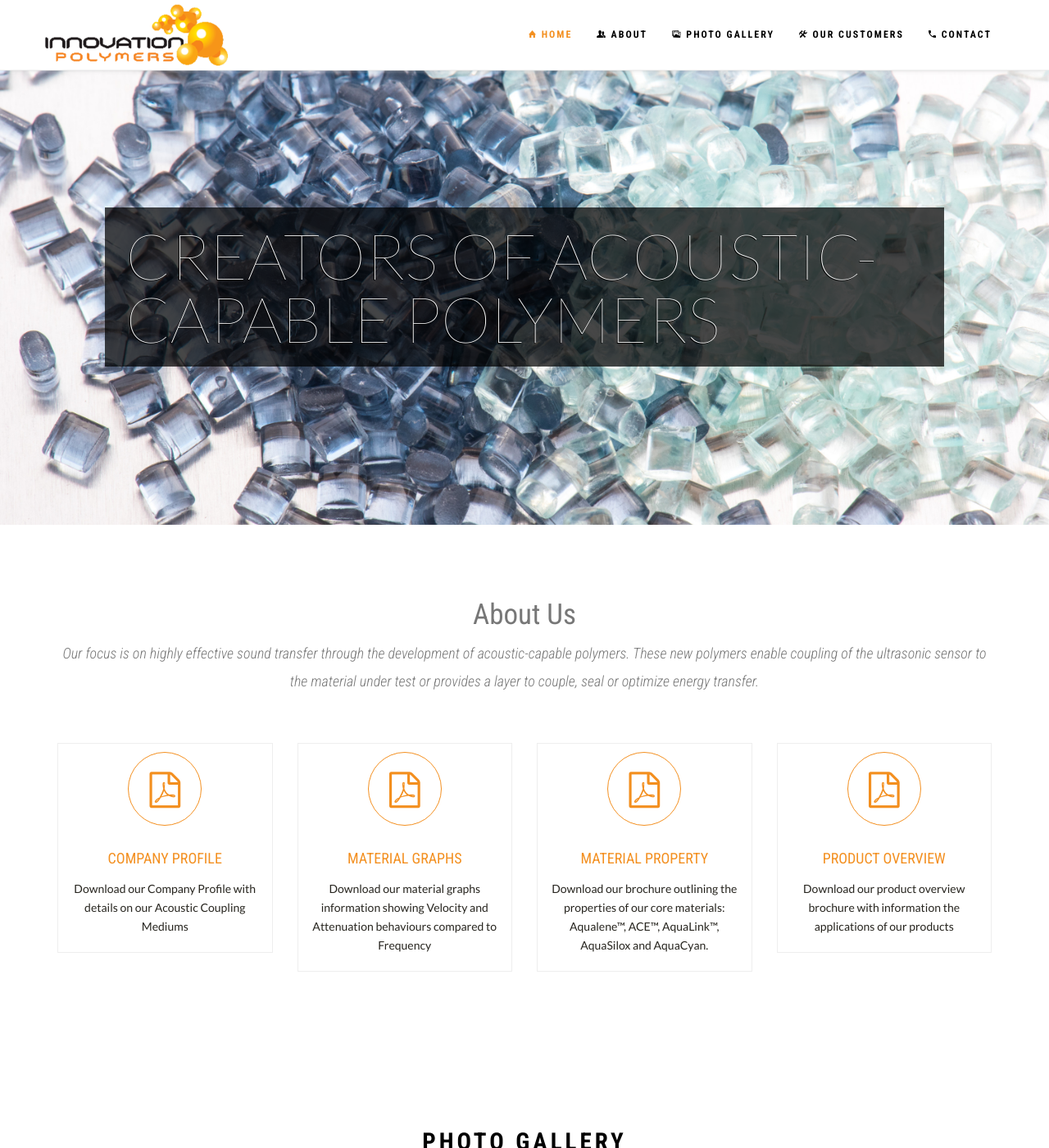
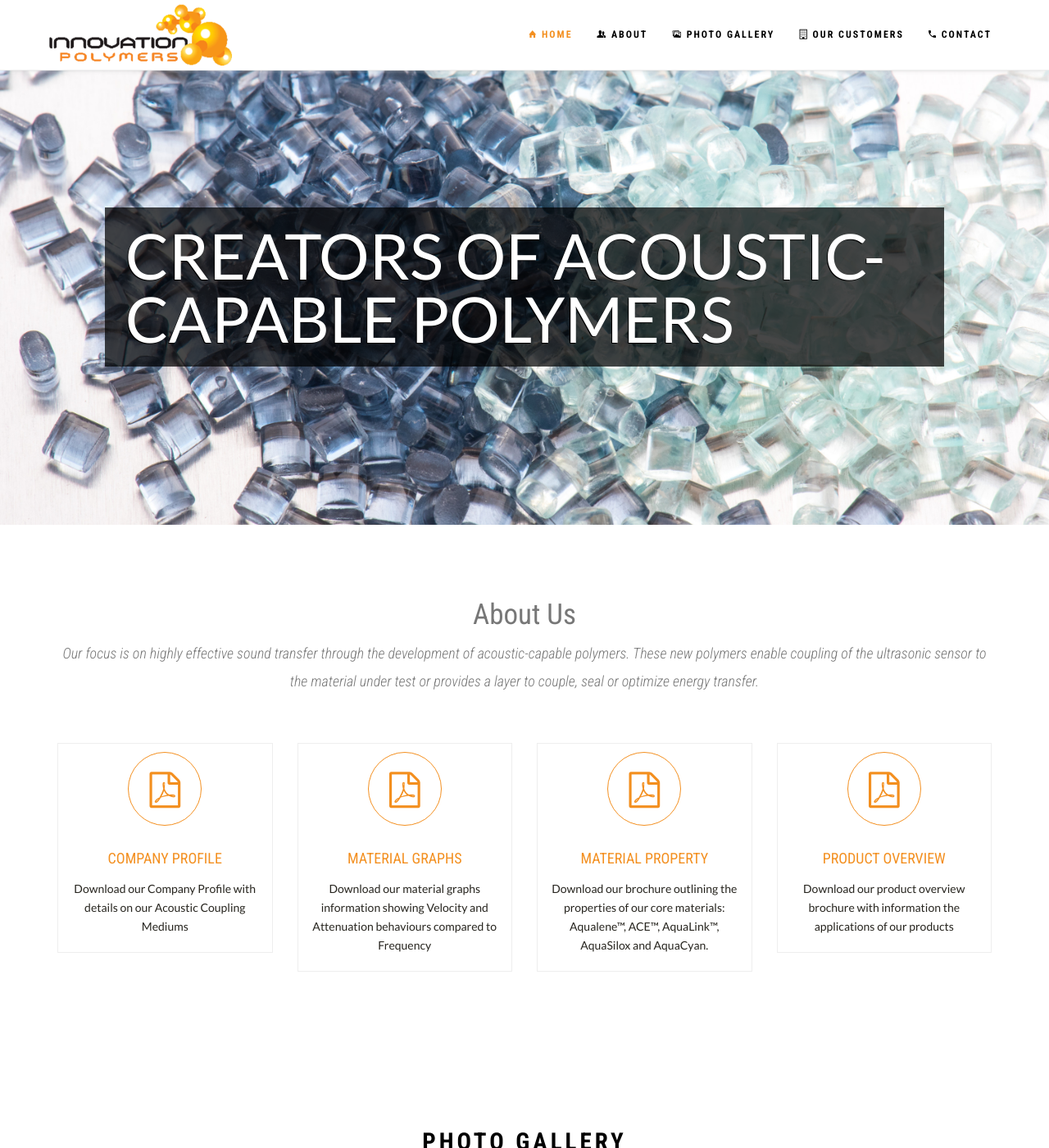
Before and after one commit to coreymartella/innovationpolymers, a Jekyll site: the page built from index.html, in a window 1280 px wide and 1400 px high. Shown: the whole window at 82% size. Built offline with Jekyll 4.4.1, drawn with Linux system fonts in a browser that asks for light colours; nearby versions of some CDN libraries; some web fonts are replaced; some of the changed text lies outside the part shown.

Commit message:
mobile cleanup

```diff
--- a/_sass/_navbar.scss
+++ b/_sass/_navbar.scss
@@ -25,7 +25,7 @@
   font-weight: 700;
   font-size: 25px;
   text-transform: uppercase;
-  padding: 0px;
+  padding: 0px 5px;
   height: 75px;
 }
 
--- a/assets/css/master-slider-custom.css
+++ b/assets/css/master-slider-custom.css
@@ -12,7 +12,7 @@
   background: rgba(0, 0, 0, 0.72);
   font-size: 77px;
  line-height: 77px;
-  font-weight: 100;
+  font-weight: normal;
   padding: 20px 25px ;
   margin: 0;
   text-shadow: -1px 1px #000;
--- a/css/main.scss
+++ b/css/main.scss
@@ -649,7 +649,6 @@
 
 #customers {
   .row .row {
-    max-height: 200px;
     [class*=col] {
       float: none;
       display: inline-block;
--- a/index.html
+++ b/index.html
@@ -81,7 +81,7 @@
                             <li><a href="#home"><i class="ion-home"></i> Home</a></li>
                             <li><a href="#about"><i class="ion-person-stalker"></i> About</a></li>
                             <li><a href="#photo_gallery"><i class="ion-images"></i> Photo Gallery</a></li>
-                            <li><a href="#customers"><i class="ion-settings"></i> Our Customers</a></li>
+                            <li><a href="#customers"><i class="fa fa-building-o"></i> Our Customers</a></li>
                              <li><a href="#contact"><i class="ion-android-call"></i> Contact</a></li>
                         </ul>
 
@@ -269,6 +269,7 @@
                             </div>
                         </div><!--services list-->
                         <div class="space-30"></div>
+                  </div>
                 </div>
             </div><!--container-->
         </section><!--features end-->
@@ -343,7 +344,7 @@
                         <div class="space-20"></div> -->
                         <div class="footer-col">
                             <h3>contact info</h3>
-                            <p><a target="_blank" href="https://www.google.com/maps/dir/62 Mcbrine Pl, Kitchener, ON N2R 1H3/"><i class="ion-home"></i> 62 McBrine Place, Unit 5, Kitchener, Ontario N2R 1H3</a></p>
+                            <p><a target="_blank" href="https://www.google.com/maps/dir/62 Mcbrine Pl, Kitchener, ON N2R 1H3/"><i class="ion-home"></i> 62 Mcbrine Place, Unit 5, Kitchener, Ontario N2R 1H3</a></p>
                             <p><a href="tel:226-749-3035"><i class="ion-iphone"></i> 226-749-3035</a></p>
                             <!-- <p><i class="ion-iphone"></i> 519-741-0558</p> -->
                             <p><a href="mailto:info@innovationpolymers.ca"><i class="ion-email"></i> info@innovationpolymers.ca</a></p>
```
